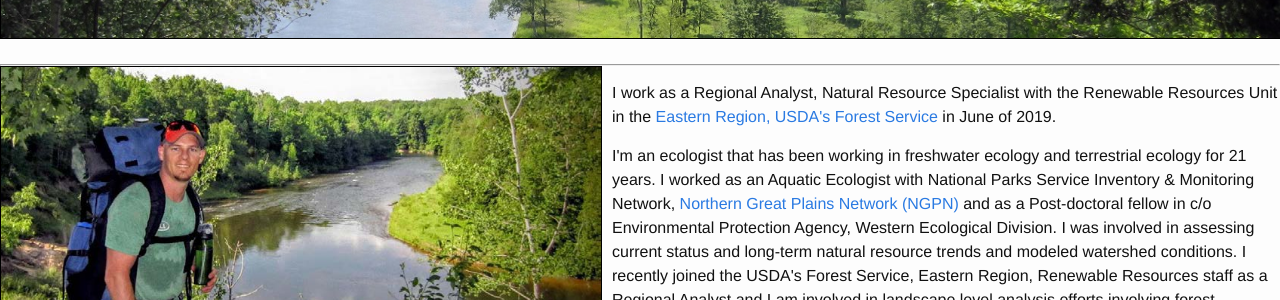
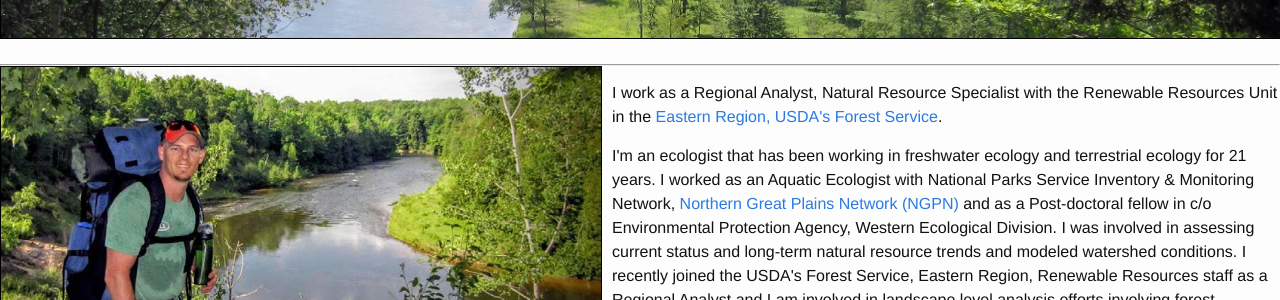
Before and after one commit to dthor/dthor.github.io, a Jekyll site: the page built from index.md, in a window 1280 px wide. Shown: the part 521-821 px from the top of the page. Built offline with Jekyll 4.4.1, drawn with Linux system fonts in a browser that asks for light colours; nearby versions of some CDN libraries; some web fonts are replaced.

Commit message:
update
# two

```diff
--- a/index.md
+++ b/index.md
@@ -9,7 +9,7 @@ title: ''
 
 <img src="/images/NGPN_Spring2016_DThornbrugh.jpg" class="pure-img" width="600px" align="left" style="float:left; margin-right:10px; margin-bottom:5px; border:1px solid #000000"/>
 
-<p text-align:justify>I work as a Regional Analyst, Natural Resource Specialist with the Renewable Resources Unit in the <a href="https://www.fs.usda.gov/r9">Eastern Region, USDA's Forest Service</a> in June of 2019.</p>
+<p text-align:justify>I work as a Regional Analyst, Natural Resource Specialist with the Renewable Resources Unit in the <a href="https://www.fs.usda.gov/r9">Eastern Region, USDA's Forest Service</a>.</p>
 
 <p text-align:justify>I'm an ecologist that has been working in freshwater ecology and terrestrial ecology for 21 years. I worked as an Aquatic Ecologist with National Parks Service Inventory & Monitoring Network, <a href="https://www.nps.gov/im/ngpn/index.htm">Northern Great Plains Network (NGPN)</a> and as a Post-doctoral fellow in c/o Environmental Protection Agency, Western Ecological Division. I was involved in assessing current status and long-term natural resource trends and modeled watershed conditions. I recently joined the USDA's Forest Service, Eastern Region, Renewable Resources staff as a Regional Analyst and I am involved in landscape level analysis efforts involving forest ecosystem datasets. I work in various analysis approaches, techniques, and software programs for purposes including geospatial assessment, vegetation analysis, bioassessment, watershed condition, ecosystem dynamics, economics, and wildlife habitat. I play a supportive role in addressing a wide array of analysis needs in the forest planning process and I am excited to provide input and analysis for cross discipline large scale landscape resource management. I have a BS in Geography (GIS & Remote Sensing Focus) & BA in Environmental Studies from University of Nebraska-Lincoln, MS in Biology (Freshwater Ecology Focus) from Kansas State University, and Ph.D. in Fisheries and Wildlife (Aquatic Landscape Ecology Focus) from Michigan State University. </p>
 
```
